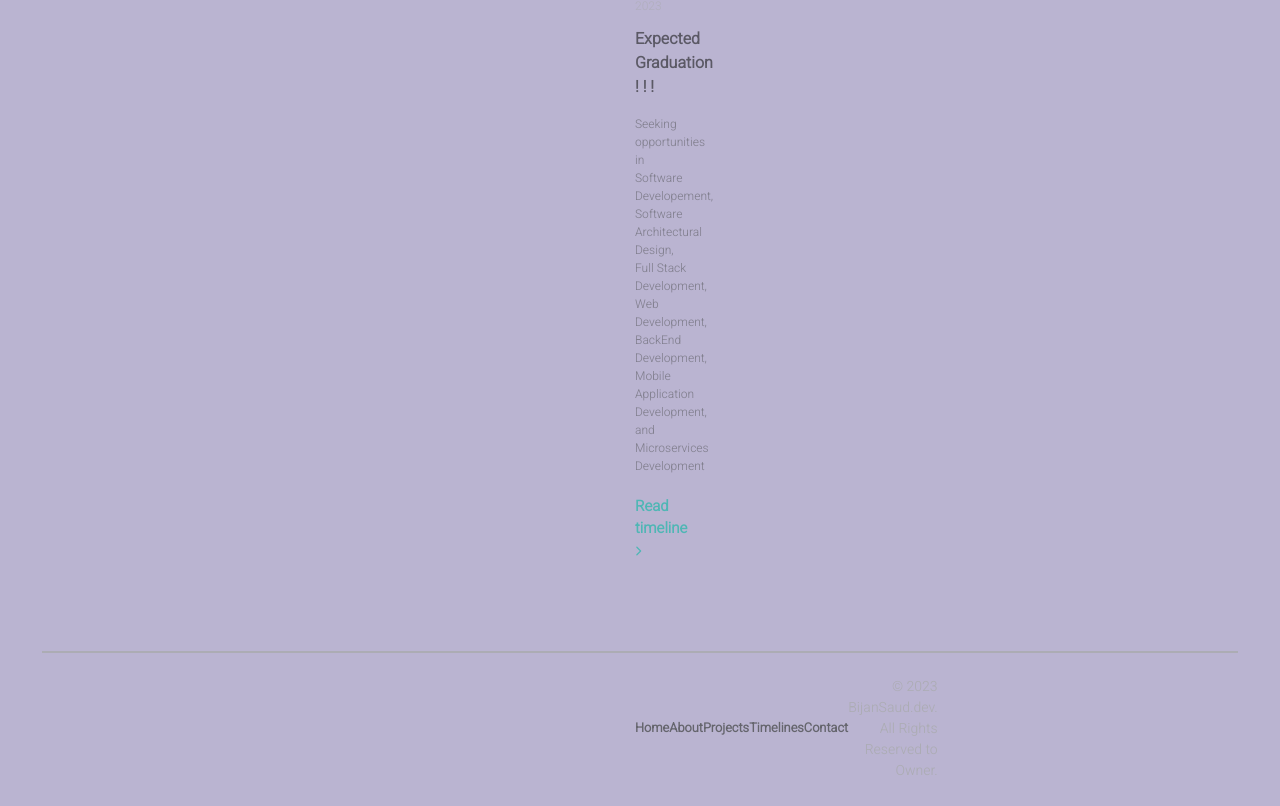
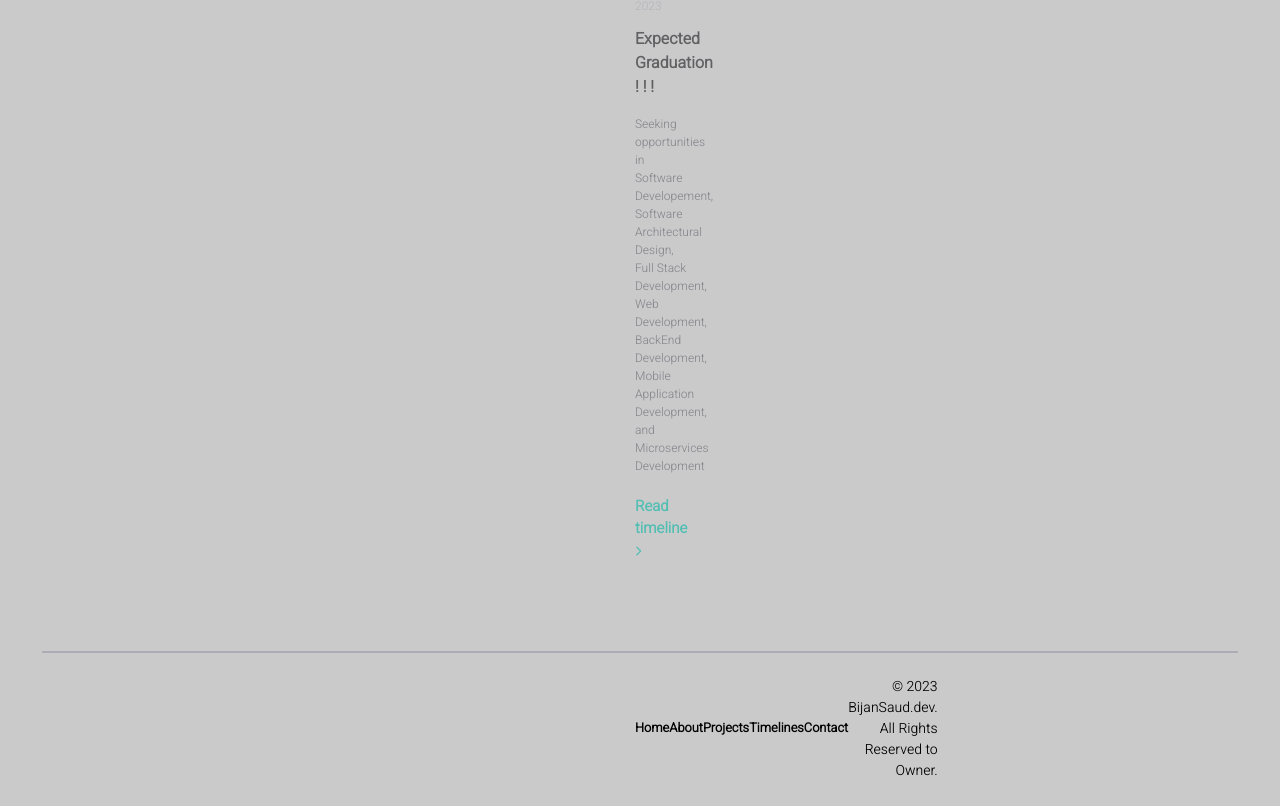
Before and after one commit to BijanSaud1/MyPortfolio, a React (Create React App) app: page / in a window 1280 px wide. Shown: the part 5128-5934 px from the top of the page. Built offline with nearby package versions, Linux system fonts and the light colour scheme.

Commit message:
small changes

```diff
--- a/src/app.css
+++ b/src/app.css
@@ -18,7 +18,7 @@
 }
 
 .page-content {
-	background-color: rgb(186, 180, 209);
+	background-color: rgb(202, 202, 203);
 	position: relative;
 }
 
@@ -29,8 +29,8 @@
 	top: 0;
 	bottom: 0;
 	width: calc((100% - 1200px) / 2);
-	background-color: rgb(186, 180, 209);
-	border: 1px solid rgb(186, 180, 209);
+	background-color: rgb(202, 202, 203);
+	border: 1px solid rgb(202, 202, 203);
 }
 
 .page-content:before {
--- a/src/components/common/footer.jsx
+++ b/src/components/common/footer.jsx
@@ -28,7 +28,7 @@ const Footer = () => {
 				</div>
 
 				<div className="footer-credits">
-					<div className="footer-credits-text">
+					<div className="footer-credits-text color:black">
 						© 2023 BijanSaud.dev. All Rights Reserved to Owner.
 					</div>
 				</div>
--- a/src/components/common/styles/footer.css
+++ b/src/components/common/styles/footer.css
@@ -31,7 +31,7 @@
 
 .footer-nav-link-list a {
 	text-decoration: none;
-	color: var(--secondary-color);
+	color: black;
 }
 
 .footer-nav-link-list a:hover {
@@ -40,7 +40,7 @@
 
 .footer-credits-text {
 	justify-content: flex-end;
-	color: var(--tertiary-color);
+	color: black;
 	font-size: 14px;
 	text-align: right;
 }
```
